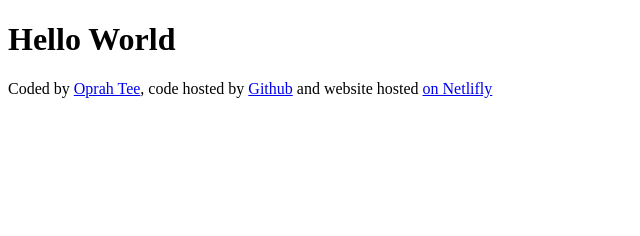
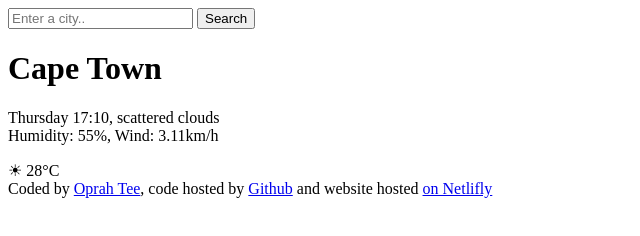
Before and after one commit to Oprah-Git/Imozulu, a plain HTML site: page index.html in a window 1280 px wide. Shown: the whole page, without its empty margins (0-640 px from the left). Drawn offline with Linux system fonts and the light colour scheme.

Commit message:
Added the HTML to the project

```diff
--- a/index.html
+++ b/index.html
@@ -4,9 +4,29 @@
     <meta charset="UTF-8">
     <meta name="viewport" content="width=device-width, initial-scale=1.0">
     <title>Imozulu App</title>
+
 </head>
+
 <body>
-    <h1>Hello World</h1>
+    <header>
+        <form>
+            <input type="search" placeholder="Enter a city.." required />
+            <input type="submit" value="Search" />
+        </form>
+    </header>
+    <main>
+        <div>
+            <h1>Cape Town</h1>
+            <p>
+                Thursday 17:10, scattered clouds
+                <br />
+                Humidity: 55%, Wind: 3.11km/h
+            </p>
+        </div>
+        <div>☀ 28°C</div>
+    </main>
+
+
     <footer>
         Coded by <a href="https://github.com/Oprah-Git" target="_blank"> Oprah Tee</a>, code hosted by
         <a href="https://github.com/Oprah-Git/Imozulu" target="_blank">Github</a> and website hosted
```
